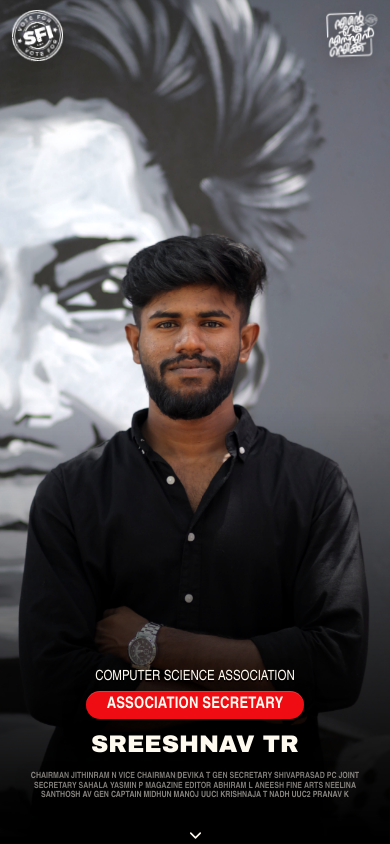
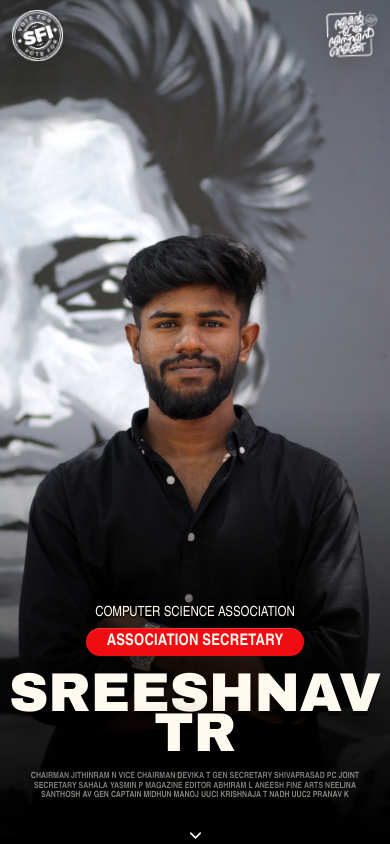
Before and after one commit to swagathtp/manifesto, a React (Vite) app: page / in a window 390 px wide. Shown: the top 844 px of the page. Built offline with nearby package versions, Linux system fonts and the light colour scheme.

Commit message:
font size test

```diff
--- a/src/index.css
+++ b/src/index.css
@@ -229,7 +229,7 @@ img {
   margin: clamp(10px, 2vh, 18px) 0 0;
   color: var(--white);
   font-family: "Arial Black", Impact, sans-serif;
-  /* font-size: clamp(3.4rem, 14vw, 8.3rem); */
+  font-size: clamp(3.4rem, 14vw, 8.3rem);
   font-style: italic;
   line-height: 0.74;
   letter-spacing: 0;
```
